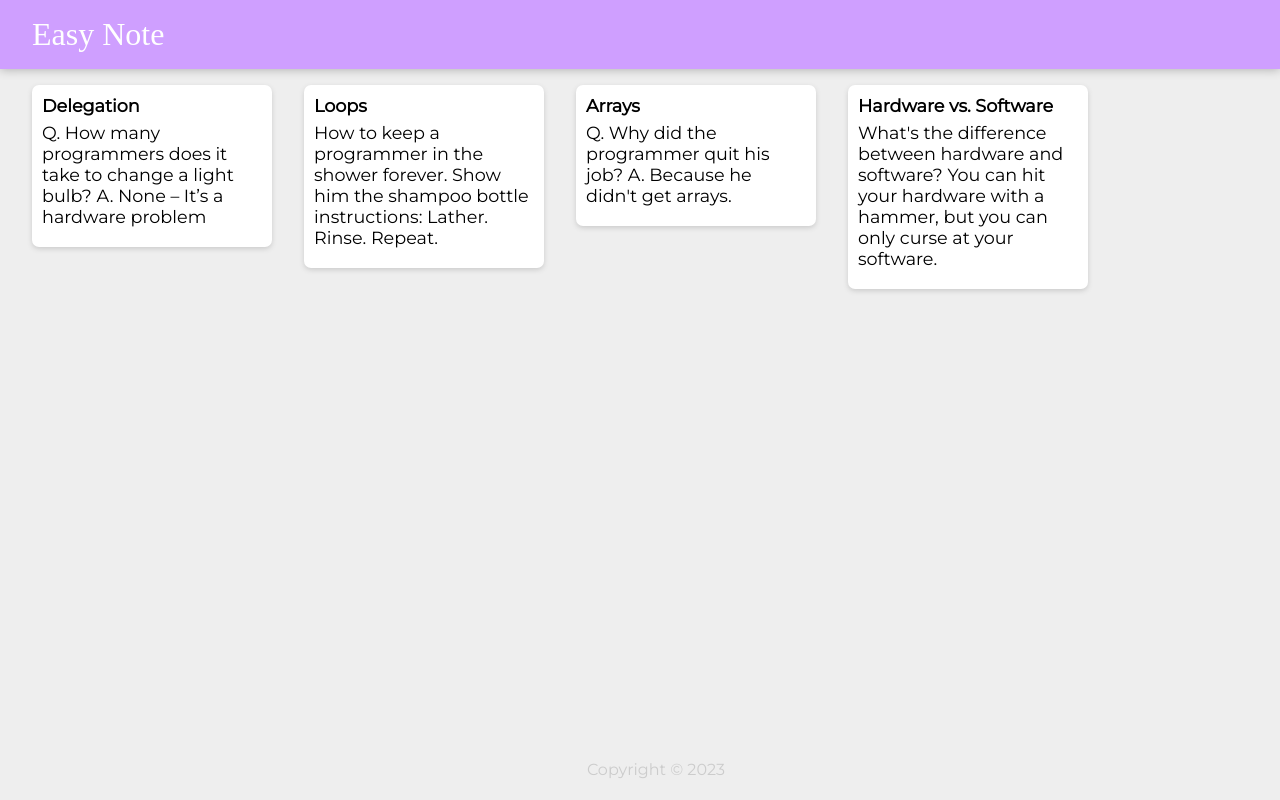
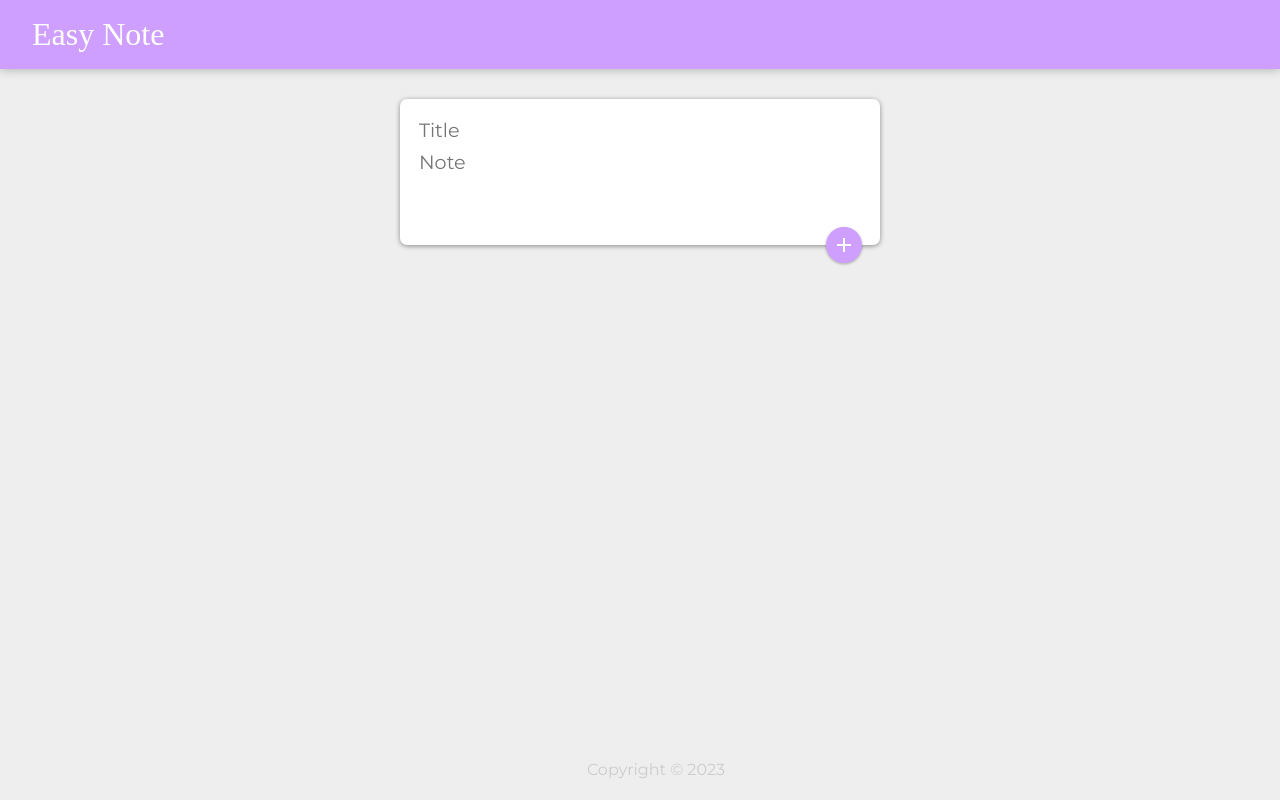
Before and after one commit to AM-creator/EasyNote, a React (Create React App) app: page / in a window 1280 px wide. Built offline with nearby package versions, Linux system fonts and the light colour scheme; a web font is replaced by a local one.

Commit message:
complete function and refine styling

```diff
--- a/package.json
+++ b/package.json
@@ -3,6 +3,10 @@
   "version": "0.1.0",
   "private": true,
   "dependencies": {
+    "@emotion/react": "^11.10.6",
+    "@emotion/styled": "^11.10.6",
+    "@mui/icons-material": "^5.11.16",
+    "@mui/material": "^5.12.2",
     "@testing-library/jest-dom": "^5.16.5",
     "@testing-library/react": "^13.4.0",
     "@testing-library/user-event": "^13.5.0",
--- a/public/styles.css
+++ b/public/styles.css
@@ -54,3 +54,49 @@ footer p {
     white-space: pre-wrap;
     word-wrap: break-word;
 }
+
+.note button {
+    position: relative;
+    float: right;
+    margin-right: 4px;
+    color: #CF9FFF;
+    border: none;
+    width: 28px;
+    height: 28px;
+    cursor: pointer;
+    outline: none;
+}
+
+form.create-note {
+    position: relative;
+    width: 480px;
+    margin: 30px auto 20px auto;
+    background: #fff;
+    padding: 15px;
+    border-radius: 7px;
+    box-shadow: 0 1px 5px rgb(138, 137, 137);
+}
+form.create-note input,
+form.create-note textarea {
+    width: 100%;
+    border: none;
+    padding: 4px;
+    outline: none;
+    font-size: 1.2em;
+    font-family: inherit;
+    resize: none;
+}
+form.create-note button {
+    position: absolute;
+    right: 18px;
+    bottom: -18px;
+    background: #CF9FFF;
+    color: #fff;
+    border: none;
+    border-radius: 50%;
+    width: 36px;
+    height: 36px;
+    box-shadow: 0 1px 3px rgba(0, 0, 0, 0.3);
+    cursor: pointer;
+    outline: none;
+}
--- a/src/components/App.jsx
+++ b/src/components/App.jsx
@@ -1,20 +1,42 @@
-import React from "react";
+import React, { useState } from "react";
 import Header from "./Header";
 import Footer from "./Footer";
 import Note from "./Note";
-import notes from "../notes";
+import Box from "./Box";
 
-function App(){
-    return <div>
-        <Header />
-        {notes.map(noteItem => (<Note
-            key={noteItem.key}
-            title={noteItem.title}
-            content={noteItem.content}
-        />))
-            }
-        <Footer />
-    </div>
+function App() {
+    const [notes, setNotes] = useState([]);
+
+    function addNote(newNote) {
+        setNotes(prevNotes => {
+            return [...prevNotes, newNote];
+        });
+    }
+
+    function deleteNote(id) {
+        setNotes(prevNotes => {
+            return prevNotes.filter((noteItem, index) => index !== id);
+        });
+    }
+
+    return (
+        <div>
+            <Header />
+            <Box onAdd={addNote} />
+            {notes.map((noteItem, index) => {
+                return (
+                    <Note
+                        key={index}
+                        id={index}
+                        title={noteItem.title}
+                        content={noteItem.content}
+                        onDelete={deleteNote}
+                    />
+                );
+            })}
+            <Footer />
+        </div>
+    );
 }
 
 export default App;
--- /dev/null
+++ b/src/components/Box.jsx
@@ -0,0 +1,52 @@
+import React, { useState } from "react";
+import AddIcon from '@mui/icons-material/Add';
+import Fab from '@mui/material/Fab';
+import Zoom from '@mui/material/Zoom';
+
+function Box (props) {
+    const [note, setNote] = useState({
+        title: "",
+        content: ""
+    });
+
+    function handleChange(event) {
+        const { name, value } = event.target;
+        setNote(prevNote => ({...prevNote, [name]: value}));
+    }
+
+    function submitNote(event) {
+        props.onAdd(note);
+        setNote({
+            title: "",
+            content: ""
+        });
+        event.preventDefault();
+    }
+
+    return (
+        <div>
+            <form className="create-note">
+                <input
+                    name="title"
+                    onChange={handleChange}
+                    value={note.title}
+                    placeholder="Title"
+                />
+                <textarea
+                    name="content"
+                    onChange={handleChange}
+                    value={note.content}
+                    placeholder="Note"
+                    rows="3"
+                />
+                <Zoom in={true}>
+                <Fab onClick={submitNote}>
+                    <AddIcon />
+                    </Fab>
+                </Zoom>
+            </form>
+        </div>
+    );
+}
+
+export default Box ;
--- a/src/components/Note.jsx
+++ b/src/components/Note.jsx
@@ -1,10 +1,17 @@
 import React from "react";
+import DeleteIcon from '@mui/icons-material/Delete';
 
 function Note (props){
-    return <div className = "note">
+    function handleClick(){
+        props.onDelete(props.id);
+
+    }
+    return (<div className="note">
         <h1>{props.title}</h1>
-        <p>{props.content}</p>
+         <p>{props.content}</p>
+         <button onClick={handleClick}><DeleteIcon /></button>
     </div>
+    );
 }
 
 export default Note;
--- a/src/notes.js
+++ /dev/null
@@ -1,28 +0,0 @@
-const notes = [
-    {
-        key: 1,
-        title: "Delegation",
-        content:
-            "Q. How many programmers does it take to change a light bulb? A. None – It’s a hardware problem"
-    },
-    {
-        key: 2,
-        title: "Loops",
-        content:
-            "How to keep a programmer in the shower forever. Show him the shampoo bottle instructions: Lather. Rinse. Repeat."
-    },
-    {
-        key: 3,
-        title: "Arrays",
-        content:
-            "Q. Why did the programmer quit his job? A. Because he didn't get arrays."
-    },
-    {
-        key: 4,
-        title: "Hardware vs. Software",
-        content:
-            "What's the difference between hardware and software? You can hit your hardware with a hammer, but you can only curse at your software."
-    }
-];
-
-export default notes;
```
Also changed, not shown: 1 other file (tests, documents, lock files or other folders). Lines whose indentation alone changed are shown as unchanged.
